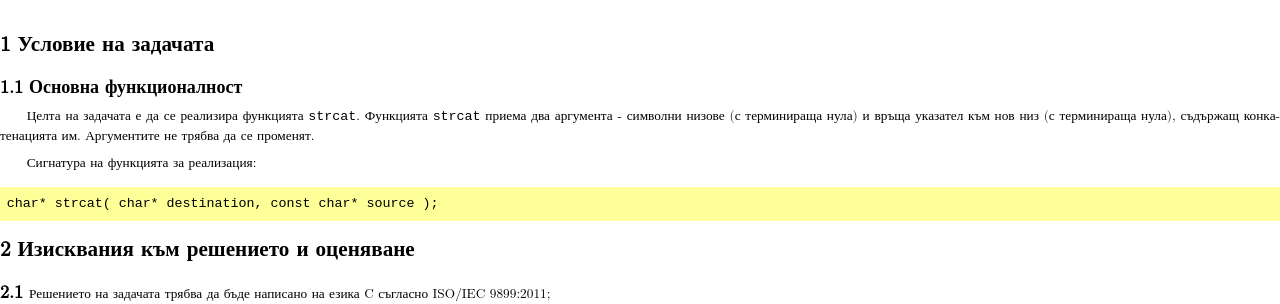
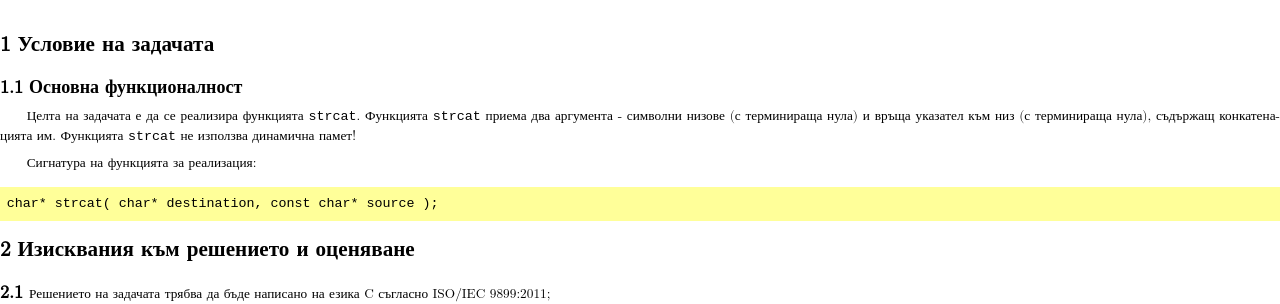
Before and after one commit to elsys/os-homeworks, a Jekyll site: the page built from _tasks/2017-2018/2017-09-25-strcat.md, in a window 1280 px wide. Shown: the part 888-1192 px from the top of the page. Built offline with Jekyll 4.4.1, drawn with Linux system fonts in a browser that asks for light colours.

Commit message:
Updated strcat description.

````diff
--- a/_tasks/2017-2018/2017-09-25-strcat.md
+++ b/_tasks/2017-2018/2017-09-25-strcat.md
@@ -5,7 +5,7 @@ title:  "Задача №2: Реализация на функцията strcat
 
    0. Основна функционалност
 
-      Целта на задачата е да се реализира функцията `strcat`. Функцията `strcat` приема два аргумента - символни низове (с терминираща нула) и връща указател към нов низ (с терминираща нула), съдържащ конкатенацията им. Аргументите не трябва да се променят.
+      Целта на задачата е да се реализира функцията `strcat`. Функцията `strcat` приема два аргумента - символни низове (с терминираща нула) и връща указател към низ (с терминираща нула), съдържащ конкатенацията им. Функцията `strcat` не използва динамична памет!
 
       Сигнатура на функцията за реализация:
       ```
````
